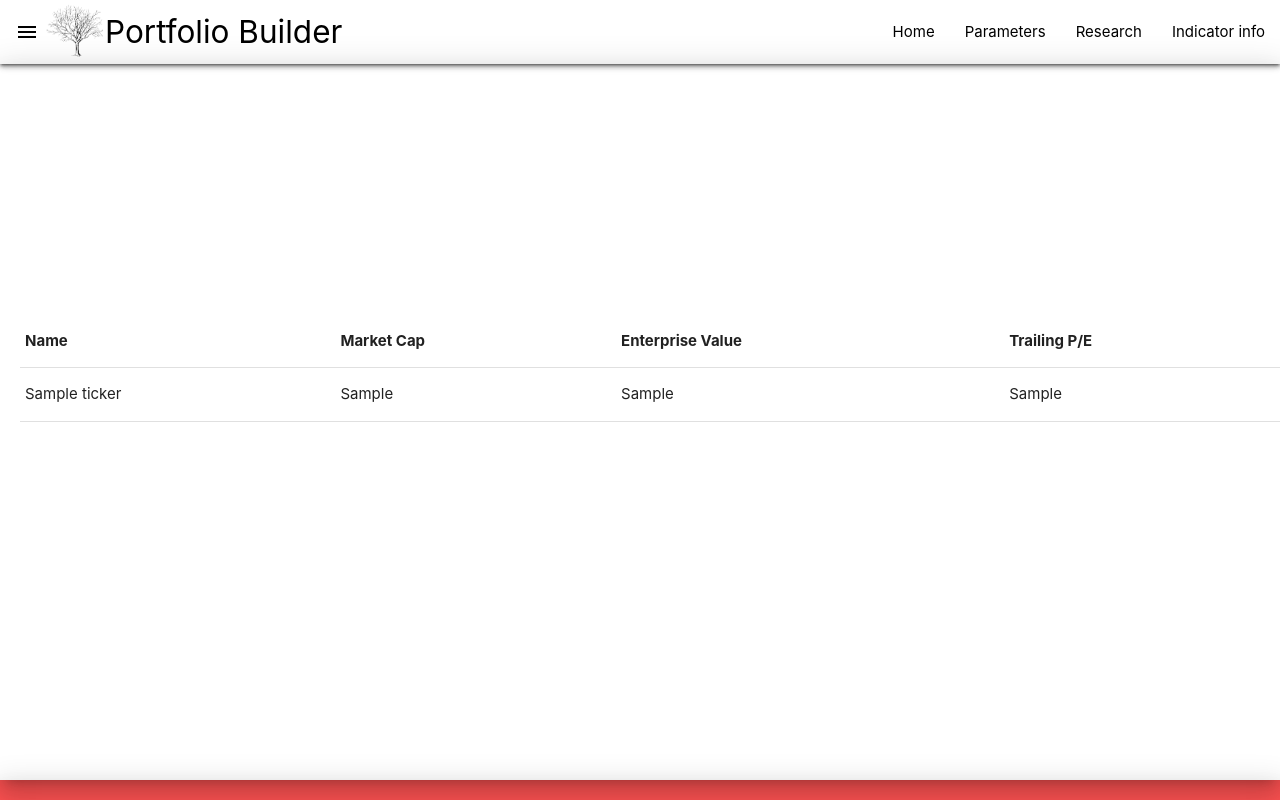
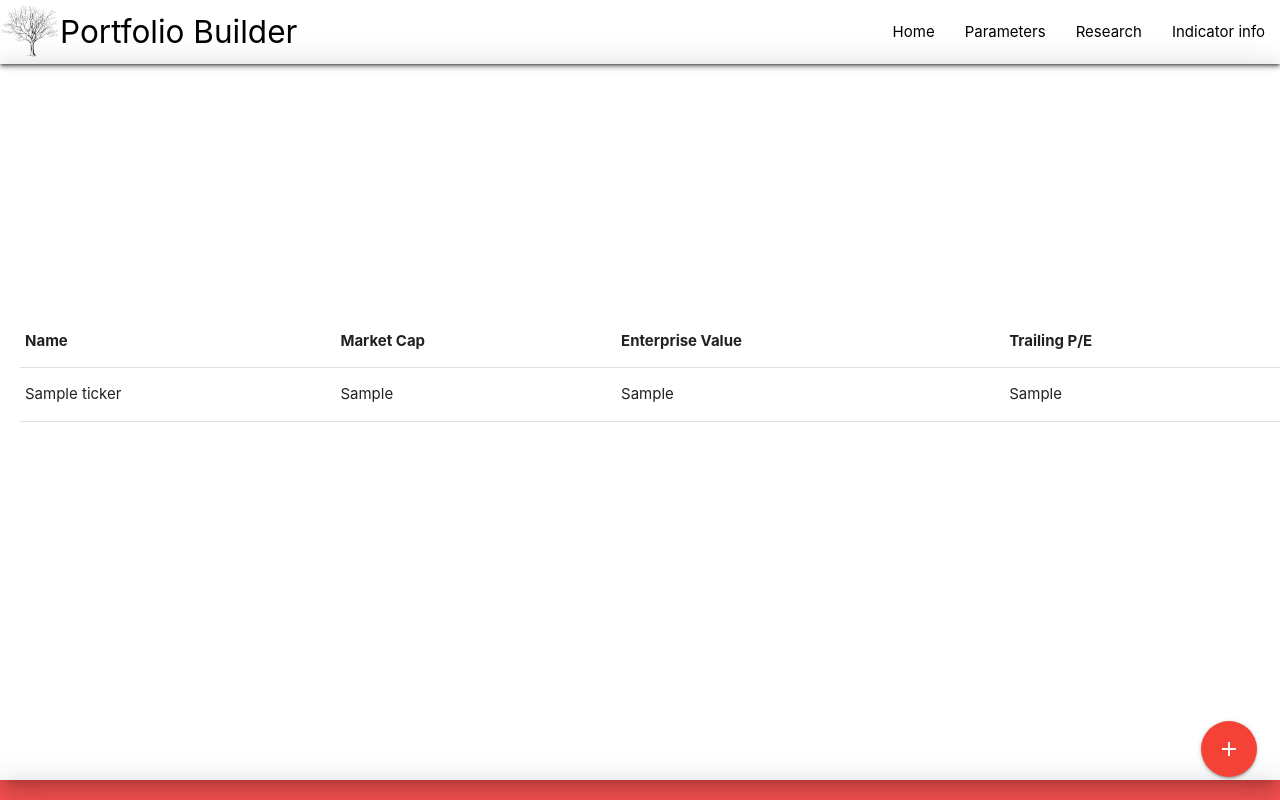
Before and after one commit to BonelessWater/TradingBot, a Django app: template templates/parameters.html in a window 1280 px wide. Run offline with Django 5.2, Linux system fonts and the light colour scheme; tables that the repository leaves empty hold one stand-in row (values such as "Sample post"); the template is opened without the code that fills it: values that come from a table or form of the project are taken from there, most other values are stand-ins (such as "Sample title", 1, 10 or a date in 2020); a map, chart or similar area stays blank; some libraries are stand-ins or nearby versions.

Commit message:
Config button change

```diff
--- a/templates/base.html
+++ b/templates/base.html
@@ -32,10 +32,9 @@
     <div class="main-container">
         <nav>
             <div class="nav-wrapper white z-depth-2" style="position: relative;">
-                <img src="{% static 'images/tree.png' %}" id="logo-img" class="logo-img translate">
-                <a href="{% url 'main' %}" class="brand-logo translate black-text">Portfolio Builder</a>
+                <img src="{% static 'images/tree.png' %}" id="logo-img" class="logo-img">
+                <a href="{% url 'main' %}" class="brand-logo black-text">Portfolio Builder</a>
                 <!-- Menu button for toggling sidebar -->
-                <a href="#" id="toggle-button" class="toggle-button black-text"><i class="material-icons black-text">menu</i></a>
                 <ul class="right hide-on-med-and-down">
                     <li><a href="{% url 'main' %}" class="black-text">Home</a></li>
                     <li><a href="{% url 'parameters' %}" class="black-text">Parameters</a></li>
--- a/templates/parameters.html
+++ b/templates/parameters.html
@@ -25,7 +25,7 @@ Parameters
                 {% endif %}
             </div>
             <div class="input-field col s12">
-                <input placeholder="Time Frame (DD/MM/YYYY)" id="time_frame" type="text" class="validate black-text" name="time_frame" value="{{ form.time_frame.value|default_if_none:'' }}">
+                <input placeholder="Time Frame (DD/MM/YYYY)" id="time_frame" type="date" class="validate black-text" name="time_frame" value="{{ form.time_frame.value|default_if_none:'' }}">
                 <label for="time_frame" class="black-text">{{ form.time_frame.label }}</label>
                 {% if form.time_frame.errors %}
                 <div class="black-text">{{ form.time_frame.errors }}</div>
@@ -59,6 +59,7 @@ Parameters
 {% endblock sidebar %}
 
 {% block content %}
+
 <div class="col s12">
     <h4 class="center white-text">{{ title }}</h4>
     <div class="row">
@@ -87,6 +88,10 @@ Parameters
     </tbody>
 </table>
 
+<div class="fixed-action-btn">
+    <a id="toggle-button" class="btn-floating  btn-large waves-effect waves-light red bottom right "><i class="material-icons">add</i></a>
+</div>
+
 <script>
     document.addEventListener('DOMContentLoaded', function() {
         var elems = document.querySelectorAll('.datepicker');
@@ -94,6 +99,7 @@ Parameters
             format: 'yyyy-mm-dd'
         });
     });
+
 
     var chartData = JSON.parse('{{ chart_data|escapejs }}');
     var chartType = '{{ chart_type|escapejs }}';
@@ -176,11 +182,13 @@ Parameters
                             text: 'Return'
                         }
                     }
+                }, plugins: {
+                    legend: {
+                        display: false,
+                    }
                 }
             }
         };
-    }
-
         var myChart = new Chart(ctx, config);
         minSharpe = Math.min(...chartData.sharpe);
         maxSharpe = Math.max(...chartData.sharpe);
@@ -190,6 +198,11 @@ Parameters
             color = interpolateColor(chartData.sharpe[i], minSharpe, maxSharpe);
             pointBackgroundColors.push(color);
         }
+    }
+
+
+
+
 
     myChart.update();
 </script>
```
Lines whose indentation alone changed are shown as unchanged.
